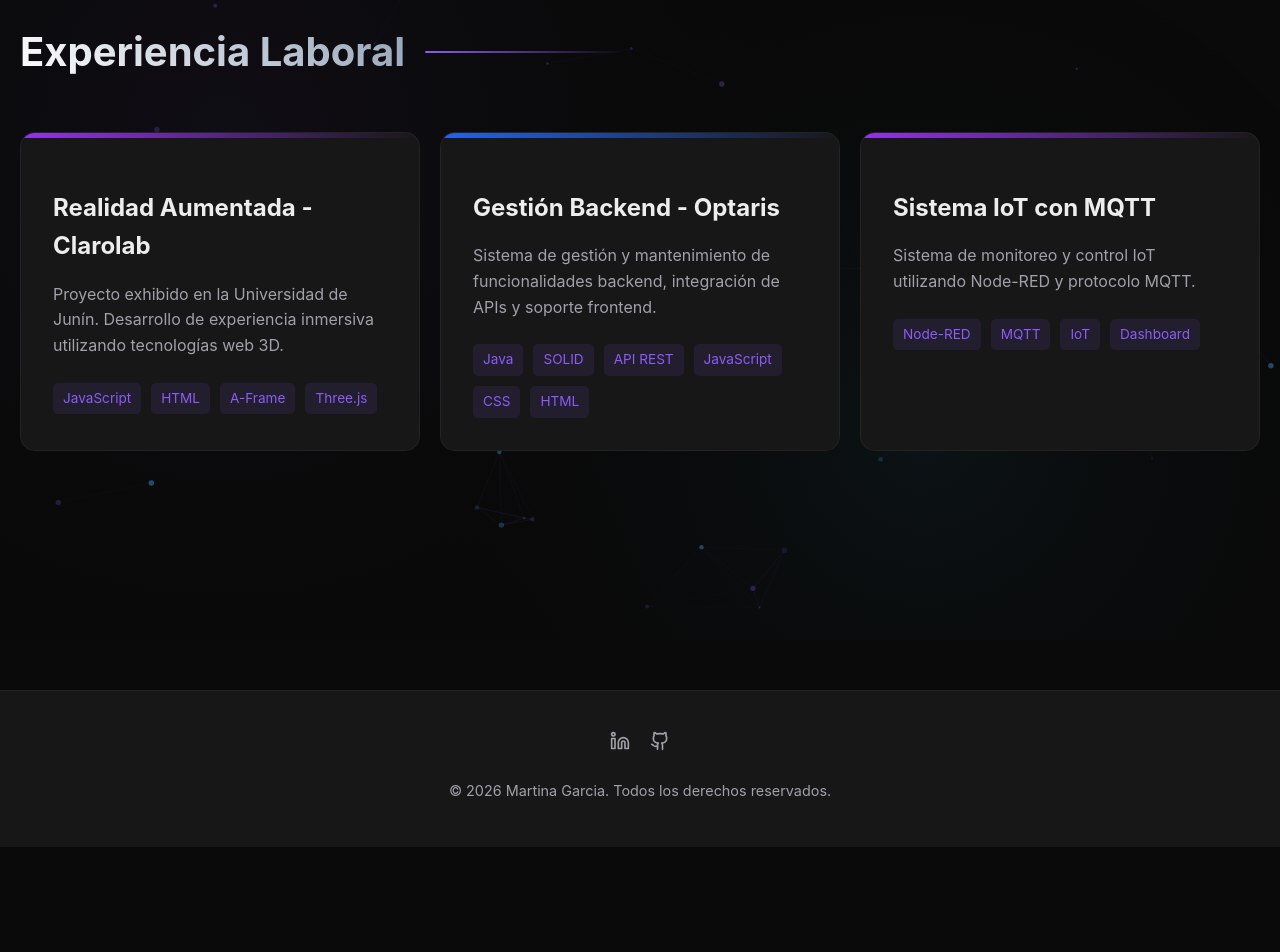
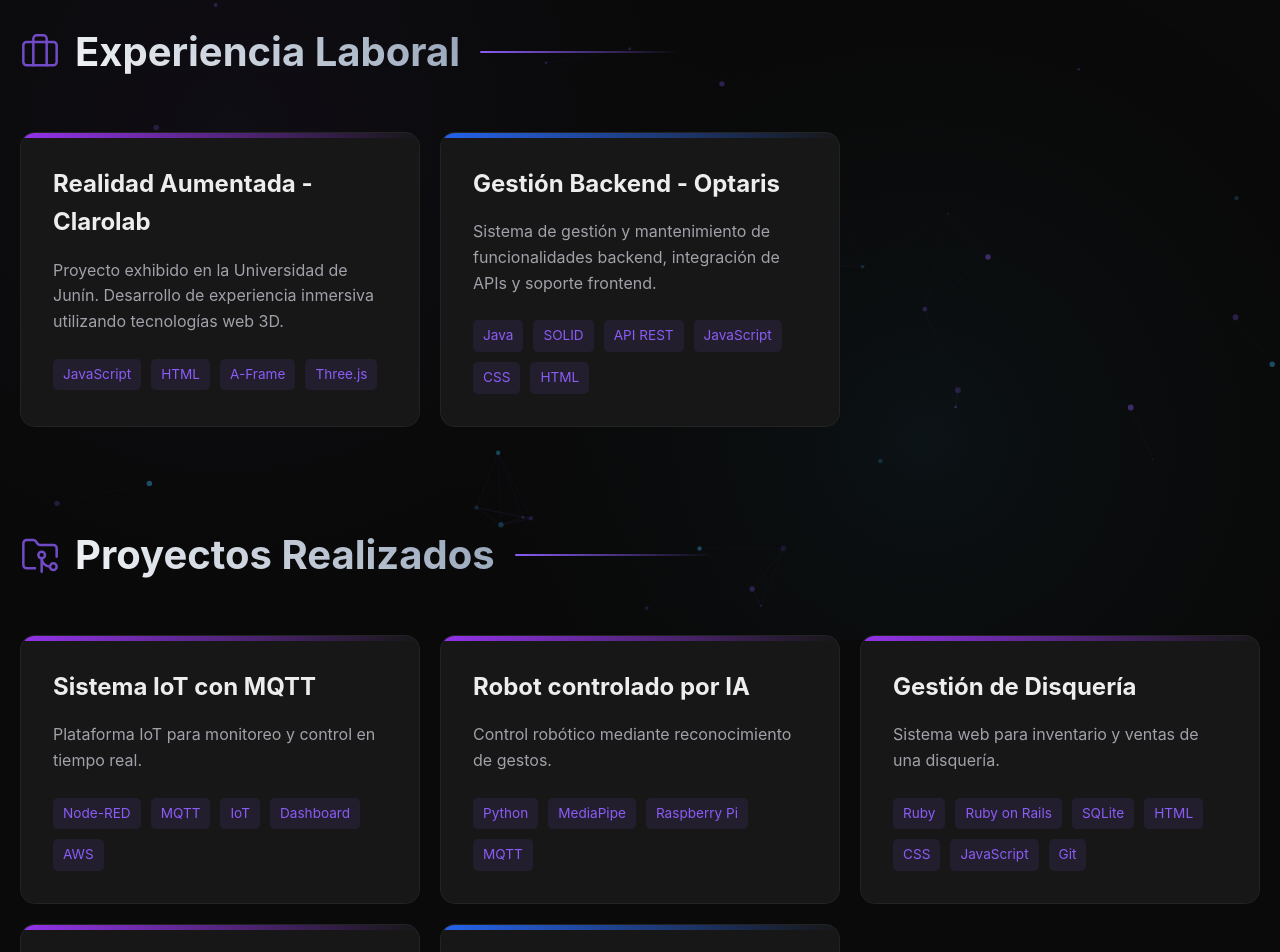
Before and after one commit to martina-22/mi-portfolio, a React (Vite) app: page /projects in a window 1280 px wide. Shown: the part 160-1112 px from the top of the page. Before the commit the page ends 1007 px from the top, so only its background shows below. Built offline with nearby package versions, Linux system fonts and the light colour scheme.

Commit message:
agregar proyectos nuevos

```diff
--- a/src/components/Projects.jsx
+++ b/src/components/Projects.jsx
@@ -1,46 +1,11 @@
 import React, { useState } from 'react';
 import { motion, AnimatePresence } from 'framer-motion';
 import Tilt from 'react-parallax-tilt';
-import { projects as projectsData } from '../data/projects';
-import { X } from 'lucide-react';
+import { workExperience, personalProjects } from '../data/projects';
+import { X, Briefcase, FolderGit2 } from 'lucide-react';
 
-const Projects = () => {
-    const [selectedId, setSelectedId] = useState(null);
-
-    return (
-        <section id="projects" style={{ padding: '100px 20px' }}>
-            <motion.h2
-                initial={{ opacity: 0, x: -20 }}
-                whileInView={{ opacity: 1, x: 0 }}
-                transition={{ duration: 0.5 }}
-                style={{
-                    fontSize: '2.5rem',
-                    marginBottom: '3rem',
-                    fontWeight: 700,
-                    display: 'flex',
-                    alignItems: 'center',
-                    gap: '20px'
-                }}
-            >
-                <span style={{
-                    background: 'linear-gradient(45deg, #fff, #94a3b8)',
-                    WebkitBackgroundClip: 'text',
-                    WebkitTextFillColor: 'transparent'
-                }}>
-                    Experiencia Laboral
-                </span>
-                <span style={{
-                    height: '2px',
-                    flex: 1,
-                    background: 'linear-gradient(90deg, var(--accent-primary), transparent)',
-                    maxWidth: '200px',
-                    borderRadius: '2px'
-                }}></span>
-            </motion.h2>
-
-            <div style={{ display: 'grid', gridTemplateColumns: 'repeat(auto-fill, minmax(300px, 1fr))', gap: '20px' }}>
-                {projectsData.map((project) => (
-                    <div key={project.id} style={{ height: '100%' }}>
+const ProjectCard = ({ project, setSelectedId }) => (
+    <div style={{ height: '100%' }}>
         <Tilt tiltMaxAngleX={15} tiltMaxAngleY={15} scale={1.02} transitionSpeed={400} style={{ height: '100%' }}>
             <motion.div
                 onClick={() => setSelectedId(project.id)}
@@ -73,9 +38,7 @@ const Projects = () => {
                     height: '5px',
                     background: `linear-gradient(90deg, ${project.color.split(' ')[1].replace('to-', '') === 'blue-600' ? '#2563eb' : '#9333ea'}, transparent)`
                 }} />
-                                <div style={{ marginBottom: '1.5rem', overflow: 'hidden', borderRadius: '10px' }}>
-                                    {/* Placeholder for project image if we had one, keeping structure clean */}
-                                </div>
+
                 <h3 style={{ fontSize: '1.5rem', marginBottom: '1rem', color: 'var(--text-primary)' }}>{project.title}</h3>
                 <p style={{ color: 'var(--text-secondary)', marginBottom: '1.5rem', lineHeight: 1.6 }}>{project.description}</p>
                 <div style={{ display: 'flex', gap: '10px', flexWrap: 'wrap' }}>
@@ -88,7 +51,68 @@ const Projects = () => {
             </motion.div>
         </Tilt>
     </div>
+);
+
+const Projects = () => {
+    const [selectedId, setSelectedId] = useState(null);
+    const allItems = [...workExperience, ...personalProjects];
+
+    const SectionHeader = ({ title, icon: Icon }) => (
+        <motion.h2
+            initial={{ opacity: 0, x: -20 }}
+            whileInView={{ opacity: 1, x: 0 }}
+            transition={{ duration: 0.5 }}
+            style={{
+                fontSize: '2.5rem',
+                marginBottom: '3rem',
+                fontWeight: 700,
+                display: 'flex',
+                alignItems: 'center',
+                gap: '20px'
+            }}
+        >
+            <span style={{
+                background: 'linear-gradient(45deg, #fff, #94a3b8)',
+                WebkitBackgroundClip: 'text',
+                WebkitTextFillColor: 'transparent',
+                display: 'flex',
+                alignItems: 'center',
+                gap: '15px'
+            }}>
+                {Icon && <Icon size={40} strokeWidth={1.5} color="var(--accent-primary)" style={{ opacity: 0.8 }} />}
+                {title}
+            </span>
+            <span style={{
+                height: '2px',
+                flex: 1,
+                background: 'linear-gradient(90deg, var(--accent-primary), transparent)',
+                maxWidth: '200px',
+                borderRadius: '2px'
+            }}></span>
+        </motion.h2>
+    );
+
+    return (
+        <section id="projects" style={{ padding: '100px 20px' }}>
+
+            {/* Work Experience Section */}
+            <div style={{ marginBottom: '6rem' }}>
+                <SectionHeader title="Experiencia Laboral" icon={Briefcase} />
+                <div style={{ display: 'grid', gridTemplateColumns: 'repeat(auto-fill, minmax(300px, 1fr))', gap: '20px' }}>
+                    {workExperience.map((project) => (
+                        <ProjectCard key={project.id} project={project} setSelectedId={setSelectedId} />
                     ))}
+                </div>
+            </div>
+
+            {/* Personal Projects Section */}
+            <div>
+                <SectionHeader title="Proyectos Realizados" icon={FolderGit2} />
+                <div style={{ display: 'grid', gridTemplateColumns: 'repeat(auto-fill, minmax(300px, 1fr))', gap: '20px' }}>
+                    {personalProjects.map((project) => (
+                        <ProjectCard key={project.id} project={project} setSelectedId={setSelectedId} />
+                    ))}
+                </div>
             </div>
 
             <AnimatePresence>
@@ -116,19 +140,18 @@ const Projects = () => {
                             style={{
                                 width: '100%',
                                 maxWidth: '600px',
-                                maxHeight: '90vh', // Prevent going off-screen
-                                overflowY: 'auto', // Enable scrolling inside modal
+                                maxHeight: '90vh',
+                                overflowY: 'auto',
                                 background: 'var(--bg-secondary)',
                                 padding: '40px',
                                 borderRadius: '15px',
                                 position: 'relative',
                                 border: '1px solid var(--accent-primary)',
                                 boxShadow: '0 20px 50px rgba(0,0,0,0.5)',
-                                margin: '20px' // Ensure gap on mobile
+                                margin: '20px'
                             }}
                         >
                             <button
-                                start="20px" // Fix for missing prop if needed, or just aria
                                 onClick={() => setSelectedId(null)}
                                 aria-label="Cerrar detalles del proyecto"
                                 style={{
@@ -144,7 +167,7 @@ const Projects = () => {
                                 <X />
                             </button>
 
-                            {projectsData.map(project => {
+                            {allItems.map(project => {
                                 if (project.id === selectedId) {
                                     return (
                                         <div key={project.id}>
--- a/src/data/projects.js
+++ b/src/data/projects.js
@@ -1,4 +1,4 @@
-export const projects = [
+export const workExperience = [
     {
         id: 1,
         title: "Realidad Aumentada - Clarolab",
@@ -16,16 +16,62 @@ export const projects = [
         tech: ["Java", "SOLID", "API REST", "JavaScript", "CSS", "HTML"],
         link: "#",
         color: "from-blue-400 to-blue-600"
-    },
+    }
+];
+
+export const personalProjects = [
     {
         id: 3,
         title: "Sistema IoT con MQTT",
-        description: "Sistema de monitoreo y control IoT utilizando Node-RED y protocolo MQTT.",
-        details: "Desarrollo de una solución IoT para la adquisición y visualización de datos de sensores en tiempo real. Implementé flujos en Node-RED para procesar la información y utilicé MQTT como protocolo de mensajería ligero y eficiente. El sistema permite el monitoreo remoto y la toma de decisiones basada en datos.",
-        tech: ["Node-RED", "MQTT", "IoT", "Dashboard"],
+        description: "Plataforma IoT para monitoreo y control en tiempo real.",
+        details:
+            "Solución IoT orientada a la adquisición, procesamiento y visualización de datos de sensores en tiempo real. Implementación de flujos en Node-RED y comunicación eficiente mediante MQTT para monitoreo remoto y análisis operativo.",
+        tech: ["Node-RED", "MQTT", "IoT", "Dashboard", "AWS"],
         link: "#",
         color: "from-green-400 to-emerald-600"
+    },
+    {
+        id: 4,
+        title: "Robot controlado por IA",
+        description: "Control robótico mediante reconocimiento de gestos.",
+        details:
+            "Sistema de control de un robot basado en visión artificial. Uso de MediaPipe para detección de gestos de la mano y envío de comandos en tiempo real a una Raspberry Pi, logrando un control preciso y reactivo.",
+        tech: ["Python", "MediaPipe", "Raspberry Pi", "MQTT"],
+        link: "#",
+        color: "from-green-400 to-emerald-600"
+    },
+    {
+        id: 5,
+        title: "Gestión de Disquería",
+        description: "Sistema web para inventario y ventas de una disquería.",
+        details:
+            "Aplicación web desarrollada en Ruby on Rails para la gestión de productos (CDs y vinilos nuevos y usados), ventas presenciales y administración de usuarios con roles diferenciados.",
+        tech: ["Ruby", "Ruby on Rails", "SQLite", "HTML", "CSS", "JavaScript", "Git"],
+        link: "#",
+        color: "from-green-400 to-emerald-600"
+    },
+    {
+        id: 6,
+        title: "Aplicación web para gestionar alquiler de autos",
+        description: "Sistema web de alquiler de vehículos con pagos online.",
+        details:
+            "Aplicación web completa para la gestión de reservas y flota de vehículos, incorporación de extras, políticas comerciales y procesamiento de pagos online mediante Mercado Pago.",
+        tech: ["Python", "Flask", "React", "Vue.js", "SQL", "Git", "Mercado Pago API"],
+        link: "#",
+        color: "from-green-400 to-emerald-600"
+    },
+    {
+        id: 7,
+        title: "Registro de sitios históricos",
+        description: "Plataforma web para gestión y consulta de sitios históricos.",
+        details:
+            "Sistema con panel de administración en Flask y portal público mobile-first en Vue.js para registrar, administrar y visualizar sitios históricos con mapas interactivos, reseñas y favoritos. Persistencia en PostgreSQL con soporte geoespacial.",
+        tech: ["Python", "Flask", "Vue.js", "PostgreSQL", "PostGIS", "Git"],
+        link: "#",
+        color: "from-indigo-400 to-blue-600"
     }
+
+
 ];
 
 export const skills = [
```
Lines whose indentation alone changed are shown as unchanged.
